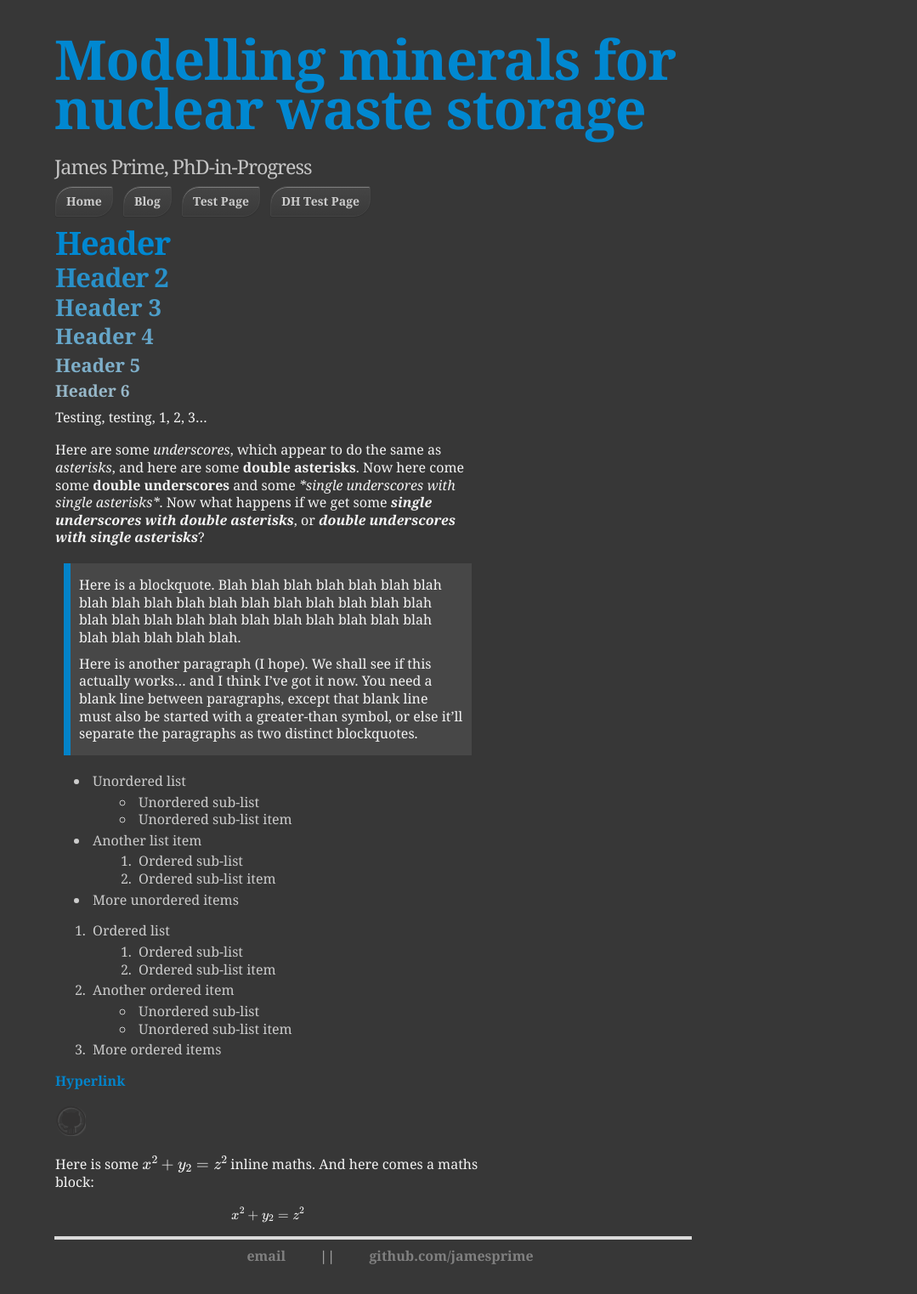
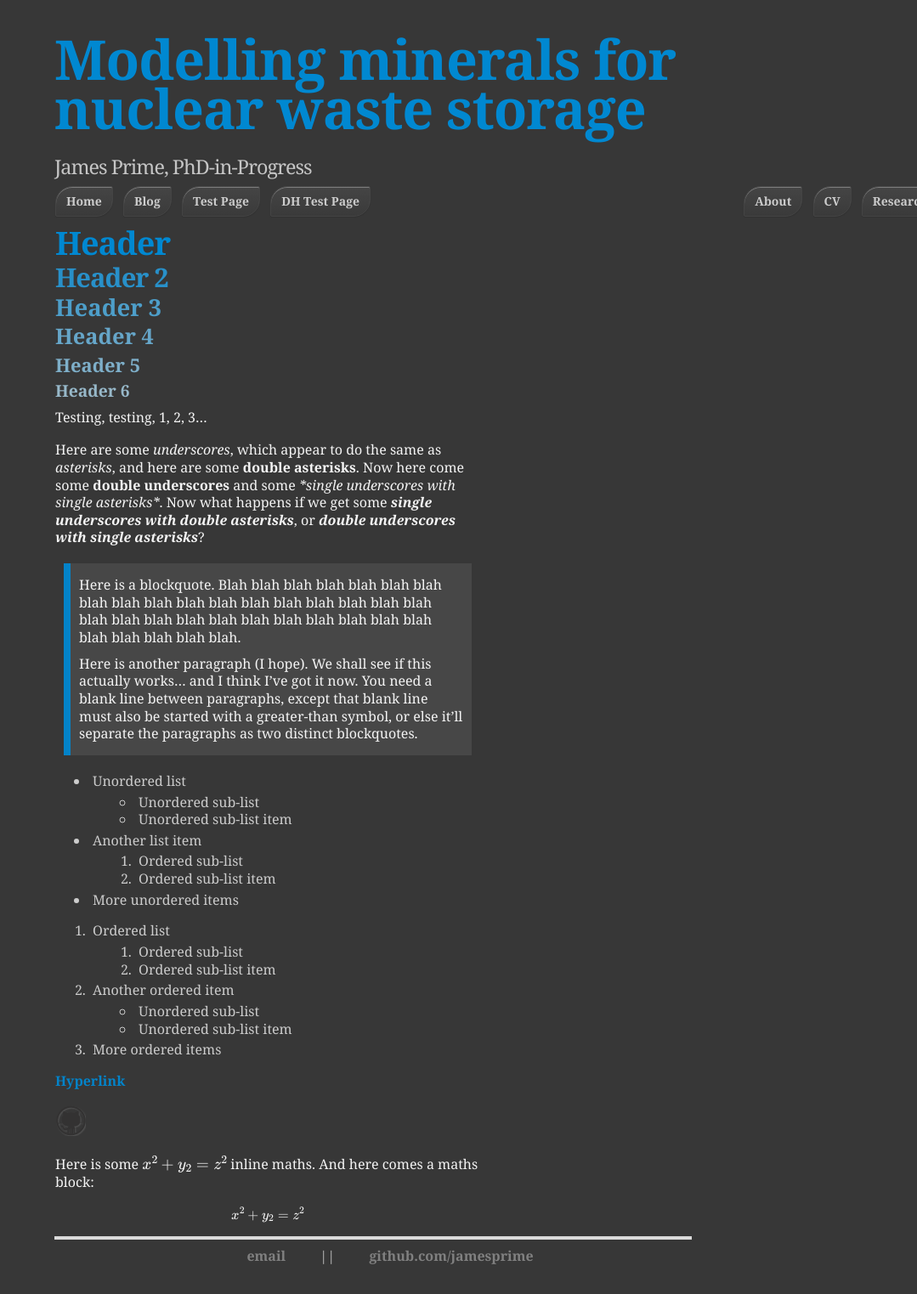
Before and after one commit to jamesprime/jamesprime.github.io, a Jekyll site: the page built from _pages/dhtest/index.md, in a window 1280 px wide. Shown: the whole page at 85% size, without its empty margins (201-1280 px from the left). Built offline with Jekyll 4.4.1, drawn with Linux system fonts in a browser that asks for light colours; nearby versions of some CDN libraries; formulas are drawn with MathJax 3.

Commit message:
Updated _sass/uberduper.scss
Changed .rightbuttons margin-right: -300px to -30px, as a test

```diff
--- a/_sass/uberduper.scss
+++ b/_sass/uberduper.scss
@@ -276,7 +276,7 @@ div.slogan {
     .rightbuttons {
         position: absolute;
         right: 0;
-        margin-right: -300px; // Lines up with content box's right edge
+        margin-right: -30px; // Lines up with content box's right edge
     }
 
     ul {
```
